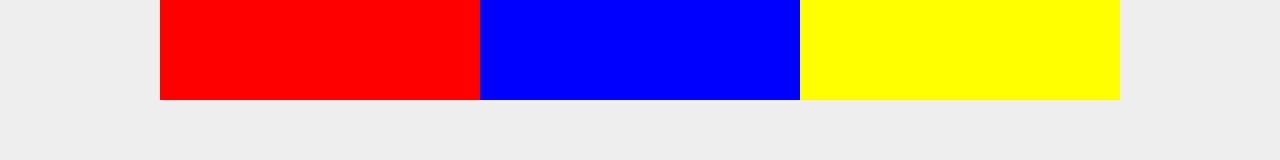
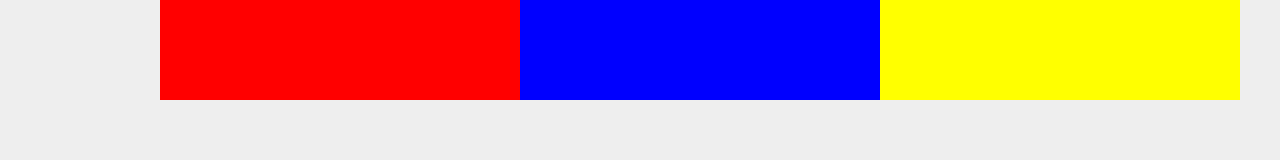
Before and after one commit to artmxra7/FLEXBOX-CONTAINER, a plain HTML site: page index.html in a window 1280 px wide. Drawn offline with Linux system fonts and the light colour scheme.

Commit message:
flex shrink

```diff
--- a/css/style.css
+++ b/css/style.css
@@ -20,17 +20,20 @@ body{
 .box{
   /* float: left; */
   height: 100px;
-  min-width: 100px;
-  flex-grow: 1;
+  min-width: 360px;
+
 
 }
 .red{
   background-color: red;
-
+  flex-shrink: 1;
+}
+.blue{
+  background-color: blue;
+  flex-shrink: 2;
 }
 .yellow{
   background-color: yellow;
+  flex-shrink: 3;
+
 }
-.blue{
-  background-color: blue;
-}
```
